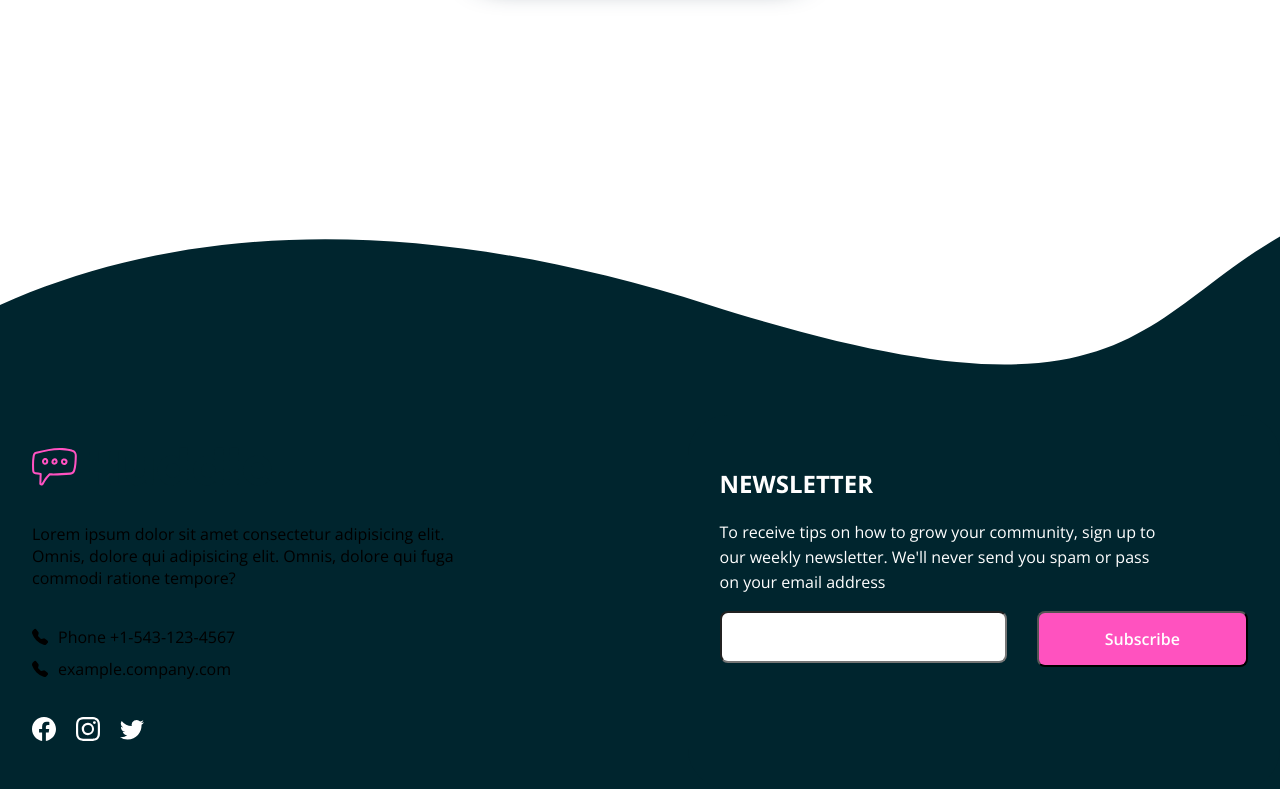
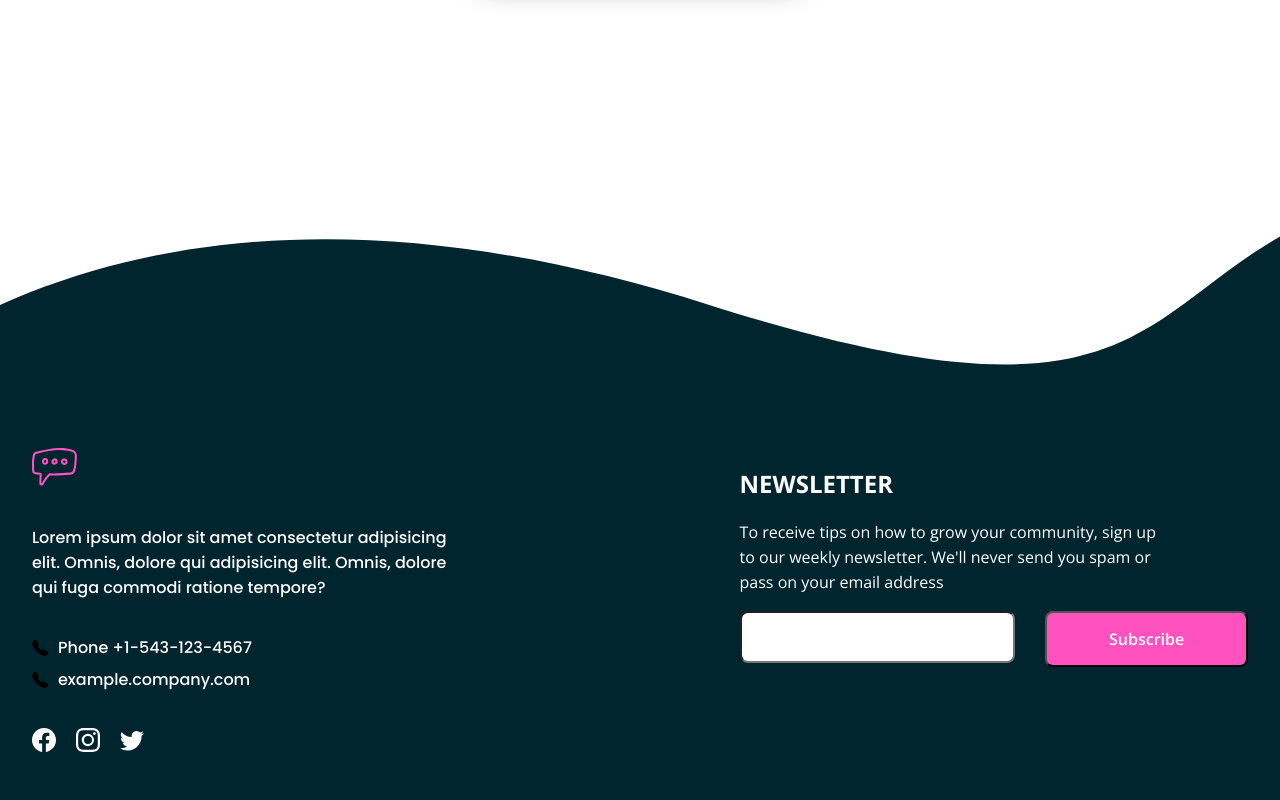
Before and after one commit to chrisgibbo/Huddle-landingpage, a plain HTML site: page index.html in a window 1280 px wide. Shown: the part 3426-4226 px from the top of the page. Drawn offline with nearby package versions, Linux system fonts and the light colour scheme.

Commit message:
Added white font color to footer text

```diff
--- a/style.css
+++ b/style.css
@@ -229,6 +229,9 @@ background-color: var(--var-DarkCyan);
 .footer {
     text-align: left;
     background-color: var(--var-DarkCyan);
+    color: white;
+    font-family: "Poppins";
+    font-weight: 500;
 }
 
 .footer-text {
```
